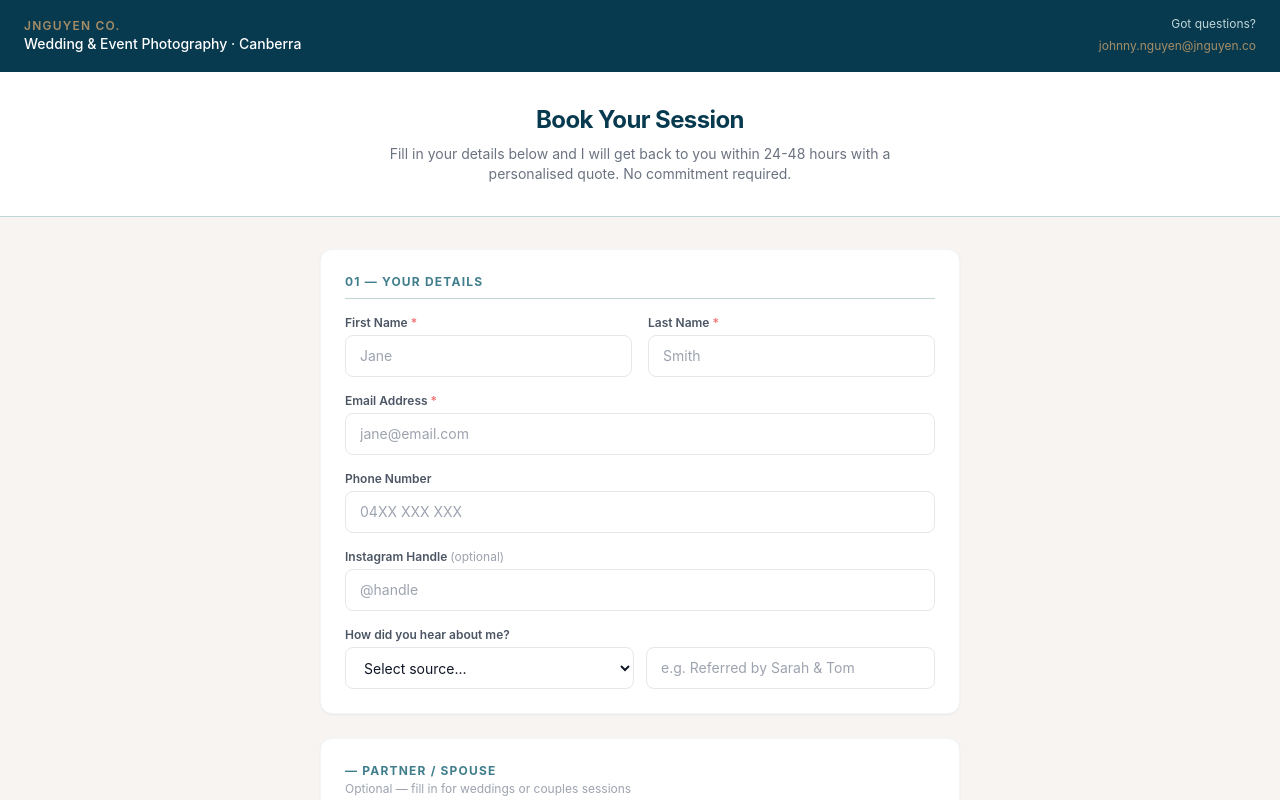
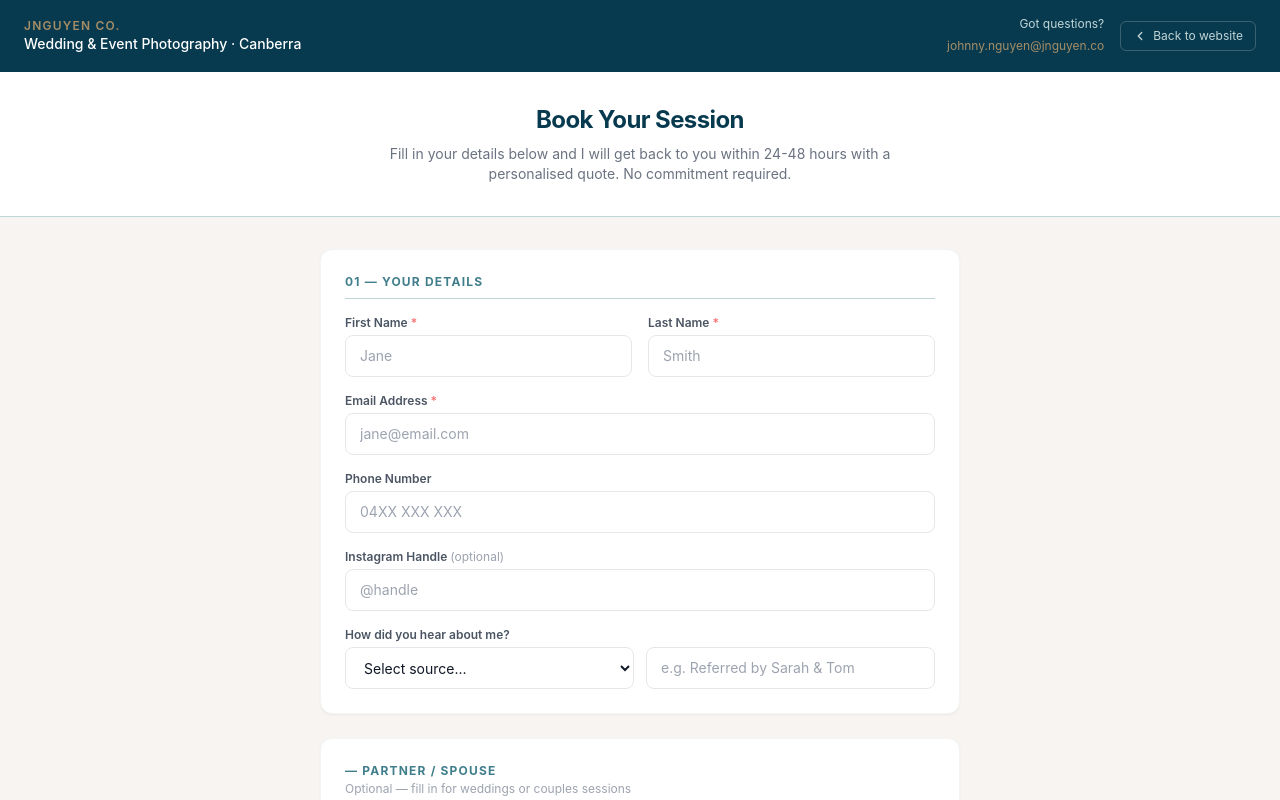
Before and after one commit to johnnynguyen9981/jnguyenco-crm, a Next.js app: page /enquire in a window 1280 px wide. Shown: the top 800 px of the page. Built offline with nearby package versions, Linux system fonts and the light colour scheme.

Commit message:
Add Back to website link on enquiry form header

```diff
--- a/app/enquire/page.tsx
+++ b/app/enquire/page.tsx
@@ -192,10 +192,16 @@ export default function EnquirePage() {
           <p className="text-[#a58d66] text-xs font-semibold uppercase tracking-widest">JNguyen Co.</p>
           <p className="text-white text-sm font-medium">Wedding & Event Photography · Canberra</p>
         </div>
-        <div className="hidden sm:block text-right">
-          <p className="text-[#c0d5d6] text-xs">Got questions?</p>
-          <a href="mailto:johnny.nguyen@jnguyen.co" className="text-[#a58d66] text-xs hover:text-white transition-colors">
-            johnny.nguyen@jnguyen.co
+        <div className="flex items-center gap-4">
+          <div className="hidden sm:block text-right">
+            <p className="text-[#c0d5d6] text-xs">Got questions?</p>
+            <a href="mailto:johnny.nguyen@jnguyen.co" className="text-[#a58d66] text-xs hover:text-white transition-colors">
+              johnny.nguyen@jnguyen.co
+            </a>
+          </div>
+          <a href="https://www.jnguyen.co" className="flex items-center gap-1.5 text-xs text-[#c0d5d6] hover:text-white transition-colors border border-white/20 rounded-md px-3 py-1.5">
+            <svg viewBox="0 0 16 16" fill="none" className="w-3.5 h-3.5"><path d="M10 12L6 8l4-4" stroke="currentColor" strokeWidth="1.5" strokeLinecap="round" strokeLinejoin="round"/></svg>
+            Back to website
           </a>
         </div>
       </header>
```
